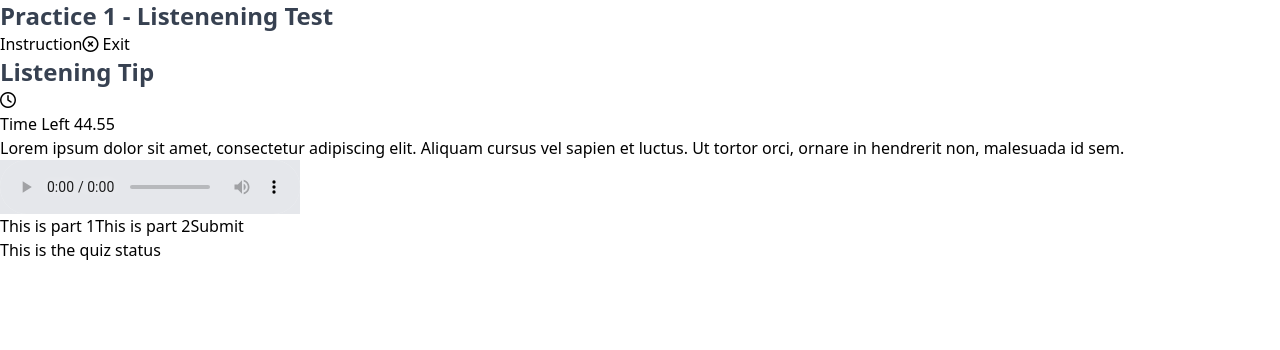
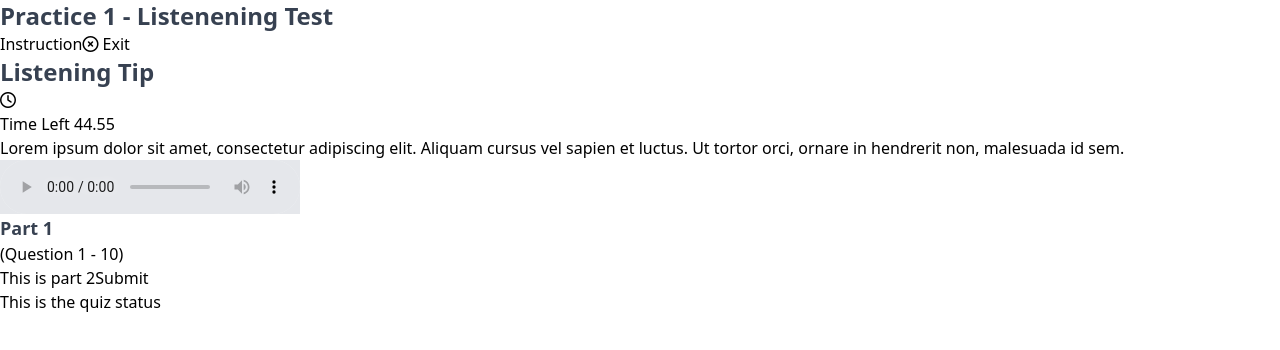
Before and after one commit to ulunnuha-h/listening-quiz, a React (Vite) app: page / in a window 1280 px wide. Shown: the top 350 px of the page. Built offline with nearby package versions, Linux system fonts and the light colour scheme.

Commit message:
Add part 1 header

```diff
--- a/src/components/quiz/form/part1.jsx
+++ b/src/components/quiz/form/part1.jsx
@@ -1,5 +1,12 @@
 const Part1 = () => {
-  return <>This is part 1</>;
+  return (
+    <>
+      <header className="flex gap-2 px-4 py-2 items-center my-4 bg-sky-200">
+        <h2>Part 1</h2>
+        <p>(Question 1 - 10)</p>
+      </header>
+    </>
+  );
 };
 
 export default Part1;
--- a/src/index.css
+++ b/src/index.css
@@ -5,6 +5,10 @@
 @layer base{
   h1{
     @apply text-2xl font-bold text-gray-700
+  }
+
+  h2{
+    @apply text-lg font-bold text-gray-700
   }
 
   audio::-webkit-media-controls-panel, audio{
```
